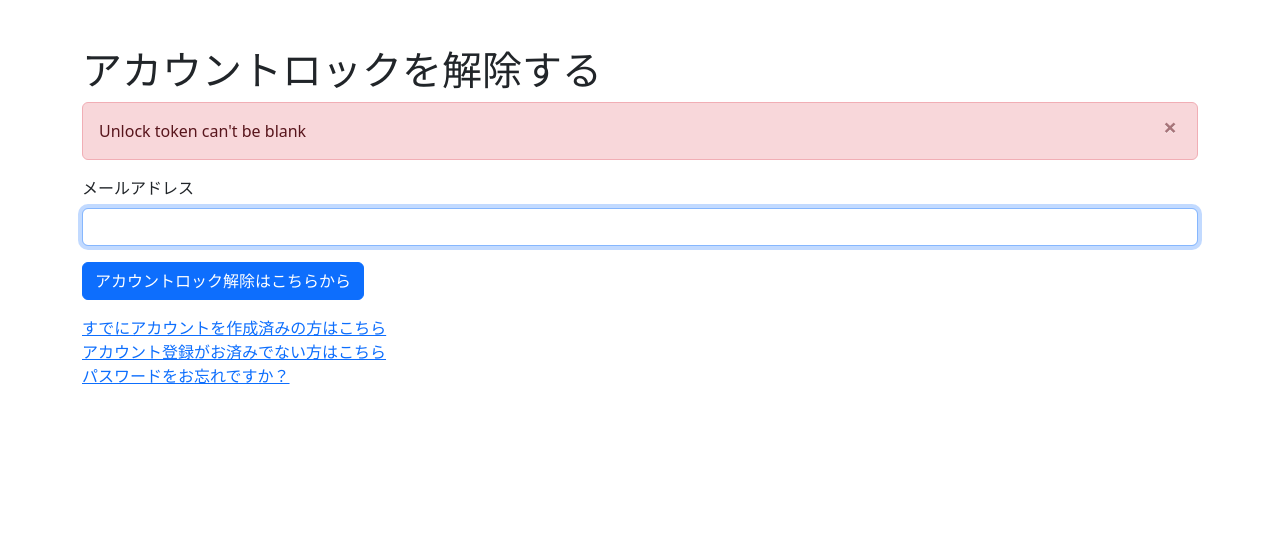
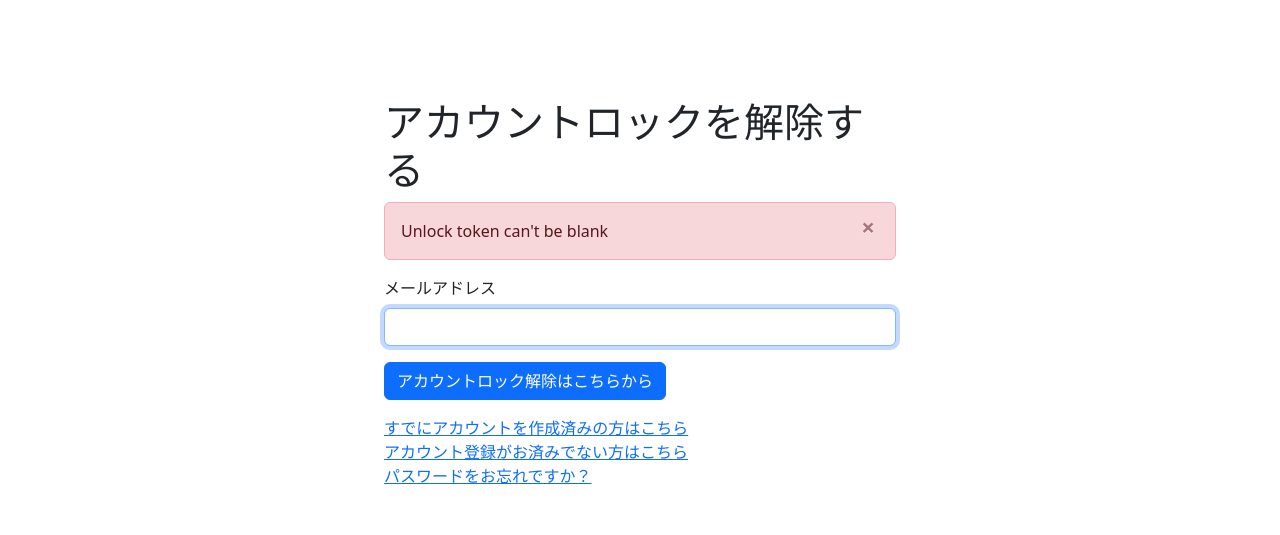
Before and after one commit to Hata224/kh_app, a Rails app: page /users/unlock in a window 1280 px wide. Shown: the part 70-605 px from the top of the page. Run offline with Rails 7, Linux system fonts and the light colour scheme; style sheets or scripts are compiled from the project's sources; some libraries are stand-ins or nearby versions.

Commit message:
[update]フォーム画面のデザイン変更

```diff
--- a/app/assets/stylesheets/application.scss
+++ b/app/assets/stylesheets/application.scss
@@ -10,9 +10,21 @@
  * files in this directory. Styles in this file should be added after the last require_* statement.
  * It is generally better to create a new file per style scope.
  *
- *= require_tree .
- *= require_self
  */
 
 @charset "utf-8";
 @import "bootstrap";
+
+.container-login {
+  @extend .container-fluid;
+  max-width: 576px;
+  padding: 2rem;
+}
+
+.alert-notice {
+  @extend .alert-info;
+}
+
+.alert-alert {
+  @extend .alert-danger;
+}
--- a/app/views/devise/confirmations/new.html.erb
+++ b/app/views/devise/confirmations/new.html.erb
@@ -1,3 +1,4 @@
+<div class="container-login">
 <h1>確認メールを再送信</h1>
 
 <%= form_for(resource, as: resource_name, url: confirmation_path(resource_name), html: { method: :post }) do |f| %>
@@ -14,3 +15,4 @@
 <% end %>
 
 <%= render 'devise/shared/links' %>
+</div>
--- a/app/views/devise/passwords/edit.html.erb
+++ b/app/views/devise/passwords/edit.html.erb
@@ -1,3 +1,4 @@
+<div class="container-login">
 <h1>パスワードの変更</h1>
 
 <%= form_for(resource, as: resource_name, url: password_path(resource_name), html: { method: :put }) do |f| %>
@@ -24,3 +25,4 @@
 <% end %>
 
 <%= render 'devise/shared/links' %>
+</div>
--- a/app/views/devise/passwords/new.html.erb
+++ b/app/views/devise/passwords/new.html.erb
@@ -1,3 +1,4 @@
+<div class="container-login">
 <h1>パスワードをお忘れですか？</h1>
 
 <%= form_for(resource, as: resource_name, url: password_path(resource_name), html: { method: :post }) do |f| %>
@@ -14,3 +15,4 @@
 <% end %>
 
 <%= render 'devise/shared/links' %>
+</div>
--- a/app/views/devise/registrations/edit.html.erb
+++ b/app/views/devise/registrations/edit.html.erb
@@ -1,3 +1,4 @@
+<div class="container-login">
 <h1>ユーザー情報の変更</h1>
 
 <%= form_for(resource, as: resource_name, url: registration_path(resource_name), html: { method: :put }) do |f| %>
@@ -35,3 +36,4 @@
 <p><%= link_to 'アカウントを削除する', registration_path(resource_name), data: { confirm: t('.are_you_sure') }, method: :delete %></p>
 
 <%= link_to '戻る', :back %>
+</div>
--- a/app/views/devise/registrations/new.html.erb
+++ b/app/views/devise/registrations/new.html.erb
@@ -1,3 +1,4 @@
+<div class="container-login">
 <h1><%= t('.sign_up') %></h1>
 
 <%= form_for(resource, as: resource_name, url: registration_path(resource_name)) do |f| %>
@@ -28,3 +29,4 @@
 <% end %>
 
 <%= render 'devise/shared/links' %>
+</div>
--- a/app/views/devise/sessions/new.html.erb
+++ b/app/views/devise/sessions/new.html.erb
@@ -1,3 +1,4 @@
+<div class="container-login">
 <h1>ログイン</h1>
 
 <%= form_for(resource, as: resource_name, url: session_path(resource_name)) do |f| %>
@@ -26,3 +27,4 @@
 <% end %>
 
 <%= render 'devise/shared/links' %>
+</div>
--- a/app/views/devise/unlocks/new.html.erb
+++ b/app/views/devise/unlocks/new.html.erb
@@ -1,3 +1,4 @@
+<div class="container-login">
 <h1>アカウントロックを解除する</h1>
 
 <%= form_for(resource, as: resource_name, url: unlock_path(resource_name), html: { method: :post }) do |f| %>
@@ -14,3 +15,4 @@
 <% end %>
 
 <%= render 'devise/shared/links' %>
+</div>
```
